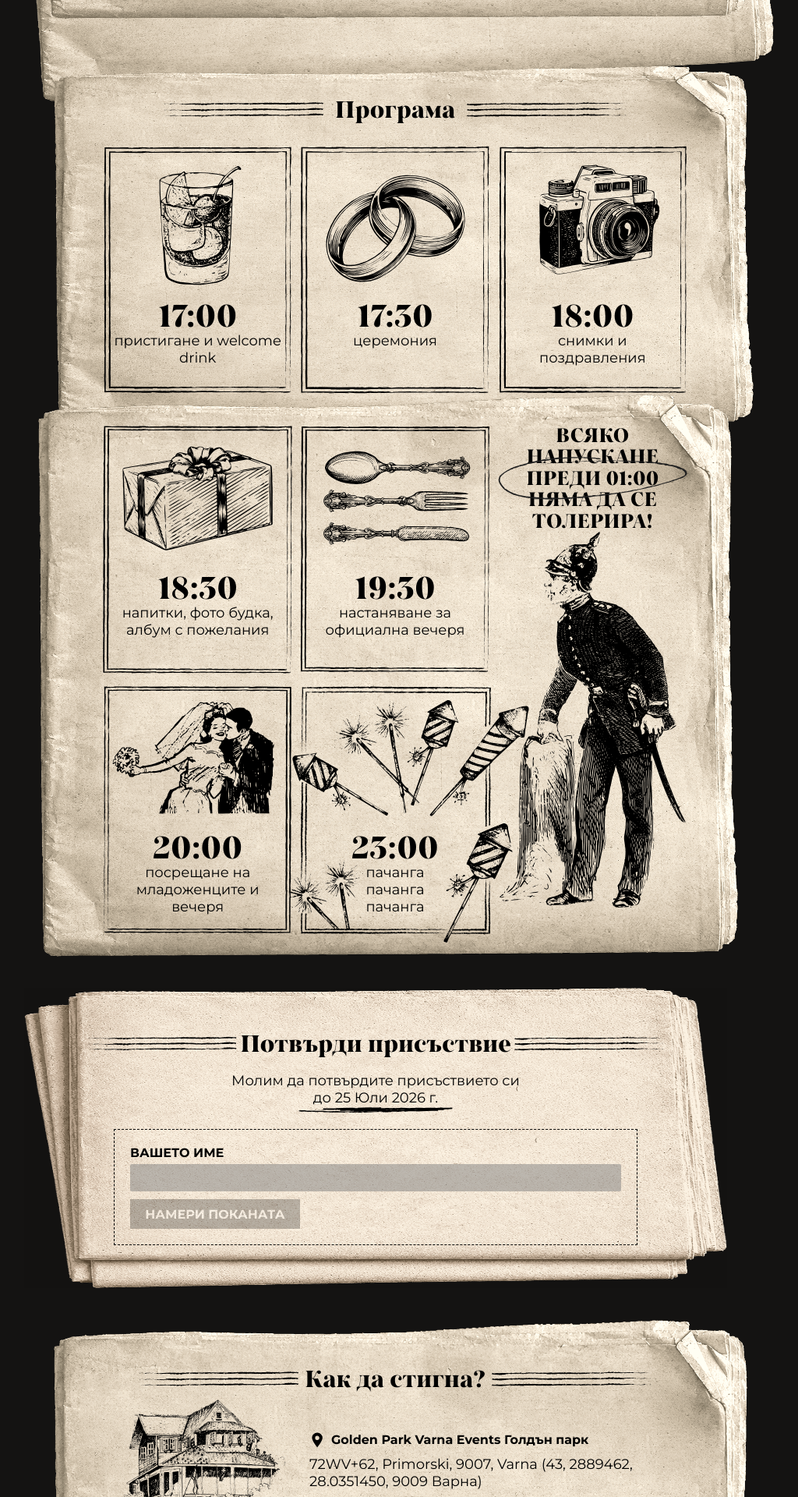
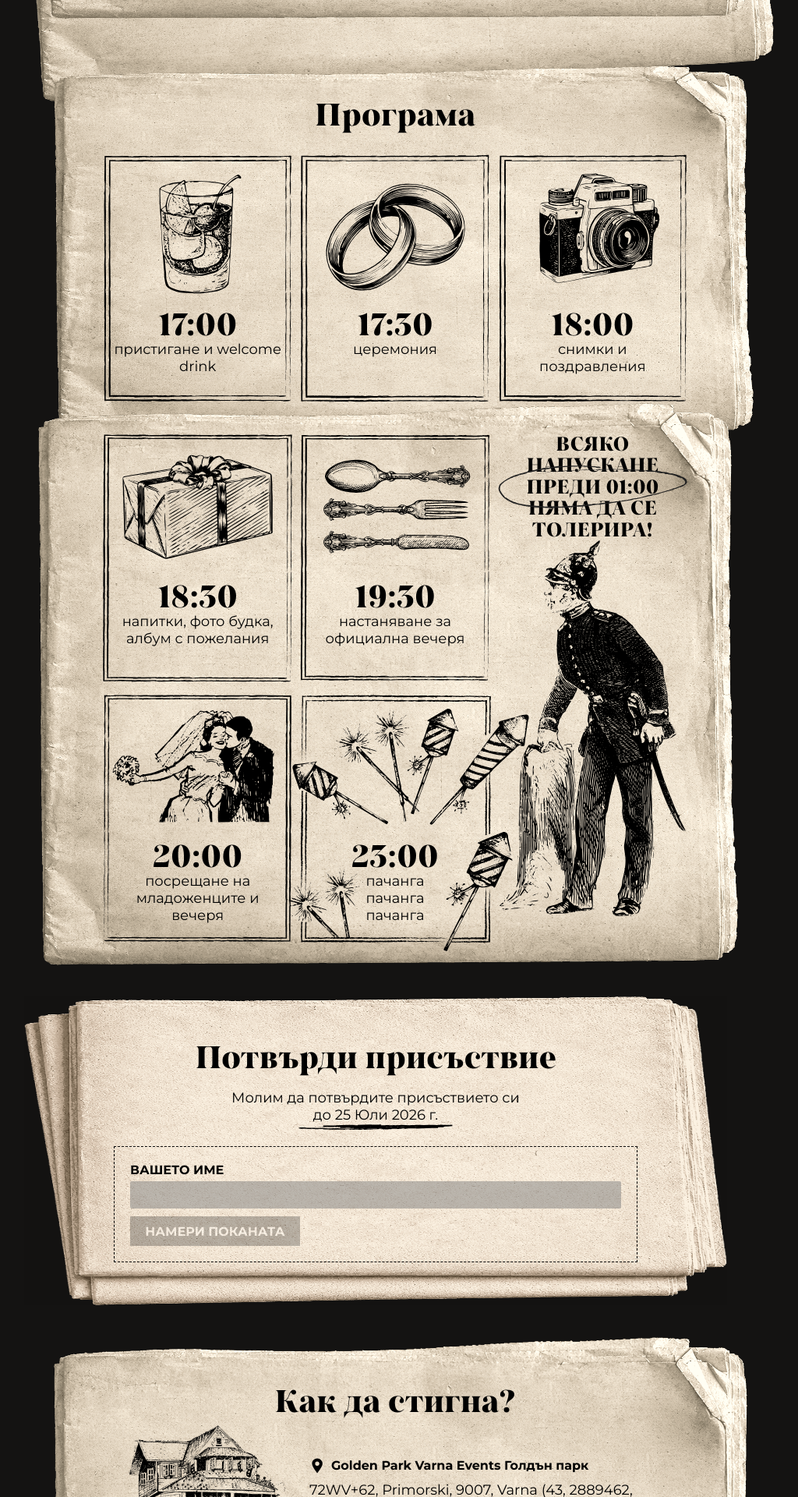
Before and after one commit to IvailoStoyanov/ilkoTatyanaWedding, a React (Vite) app: page / in a window 1280 px wide. Shown: the part 1140-3060 px from the top of the page at 78% size, without its empty margins (133-1157 px from the left). Built offline with nearby package versions, Linux system fonts and the light colour scheme.

Commit message:
Update styles and remove unused assets: increase h2 font size in index.css, delete title-wolverine.svg, and remove references to it in Location, RsvpForm, and Timetable components for improved performance and consistency.

```diff
--- a/src/components/Location/index.tsx
+++ b/src/components/Location/index.tsx
@@ -1,5 +1,4 @@
 import newspaper from "../../assets/background.png";
-import titleWolverine from "../../assets/title-wolverine.svg";
 import carrage from "../../assets/locationIcons/carrage.svg";
 import cabin from "../../assets/locationIcons/cabin.svg";
 import pin from "../../assets/locationIcons/pin.svg";
@@ -11,9 +10,7 @@ const Timetable = () => {
     <div className={styles.locationWrapper}>
       <img className={styles.newspaper} src={newspaper} alt="newspaper" />
       <div className={styles.titleWrapper}>
-        <img src={titleWolverine} alt="titleWolverine" />
         <h2 className={styles.sectionTitle}>Как да стигна?</h2>
-        <img src={titleWolverine} alt="titleWolverine" />
       </div>
       <div className={styles.locationContentWrapper}>
         <div className={styles.cabinWrapper}>
--- a/src/components/RsvpForm/index.tsx
+++ b/src/components/RsvpForm/index.tsx
@@ -5,7 +5,6 @@ import NamesList from "./NamesList";
 import styles from "./index.module.scss";
 import { GuestsContext } from "../../contexts/GuestsContext";
 import LoadingNames from "./LoadingNames";
-import titleWolverine from "../../assets/title-wolverine.svg";
 import newspaper from "../../assets/background-two.png";
 import underline from "../../assets/underline.svg";
 
@@ -25,9 +24,7 @@ const RsvpForm = () => {
     <div className={styles.formWrapper}>
       <img src={newspaper} alt="newspaper" className={styles.newspaper} />
       <div className={styles.titleWrapper}>
-        <img src={titleWolverine} alt="titleWolverine" />
         <h2>Потвърди присъствие</h2>
-        <img src={titleWolverine} alt="titleWolverine" />
       </div>
       <p>
         Молим да потвърдите присъствието си
--- a/src/components/Timetable/index.tsx
+++ b/src/components/Timetable/index.tsx
@@ -10,7 +10,6 @@ import dinerDesktop from "../../assets/timetableIcons/diner-desktop.svg";
 import kissDesktop from "../../assets/timetableIcons/kiss-desktop.svg";
 import partyDesktop from "../../assets/timetableIcons/party-desktop.svg";
 import newspaper from "../../assets/background.png";
-import titleWolverine from "../../assets/title-wolverine.svg";
 import police from "../../assets/timetableIcons/police.svg";
 import elipse from "../../assets/timetableIcons/elipse.svg";
 import { useIsMobile } from "../../hooks/useIsMobile";
@@ -24,9 +23,7 @@ const Timetable = () => {
     <div className={styles.timetableWrapper}>
       <div className={styles.start}>
         <div className={styles.titleWrapper}>
-          <img src={titleWolverine} alt="titleWolverine" />
           <h2 className={styles.sectionTitle}>Програма</h2>
-          <img src={titleWolverine} alt="titleWolverine" />
         </div>
         <img className={styles.newspaper} src={newspaper} alt="newspaper" />
         <div className={styles.cardsWrapper}>
--- a/src/index.css
+++ b/src/index.css
@@ -68,7 +68,7 @@ span {
 }
 
 h2 {
-  font-size: 30px;
+  font-size: 40px;
 }
 
 a {
```
Also changed, not shown: src/assets/title-wolverine.svg (deleted).
